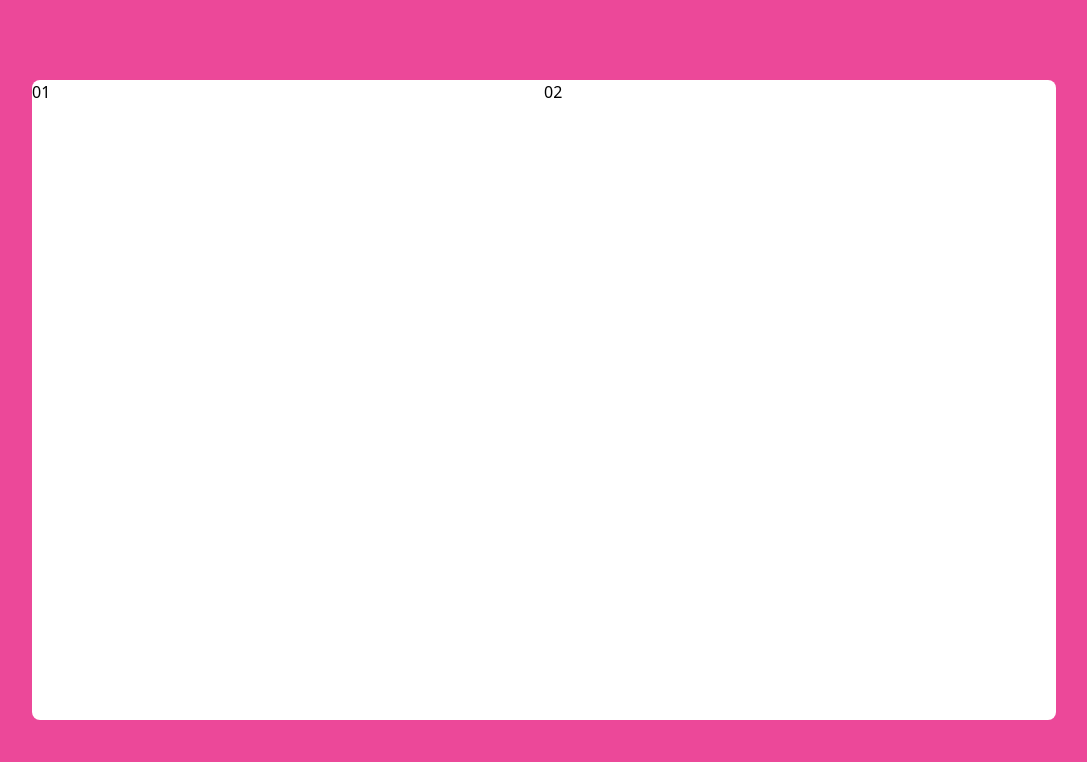
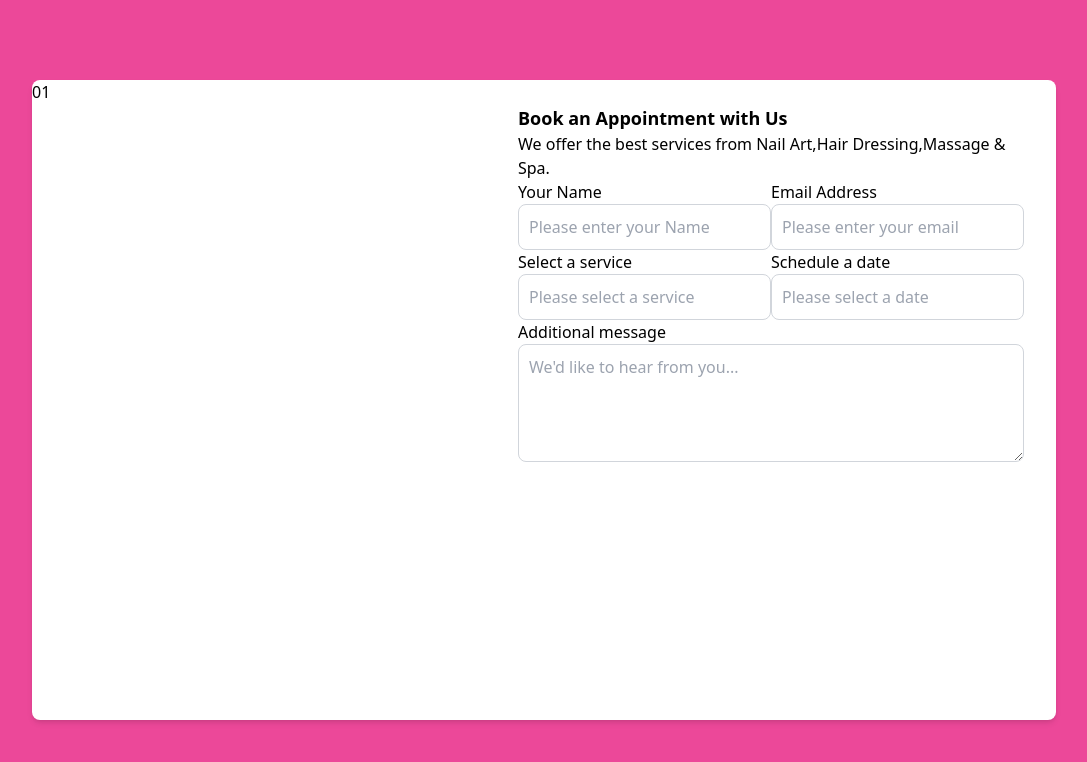
Before and after one commit to Carol254/glamHavenBooking, an Angular app: page / in a window 1280 px wide. Shown: the top 762 px of the page, without its empty margins (96-1183 px from the left). Built offline with nearby package versions, Linux system fonts and the light colour scheme.

Commit message:
changes made on form

```diff
--- a/src/app/home/home.component.html
+++ b/src/app/home/home.component.html
@@ -1,6 +1,45 @@
 <div class="bg-pink-500 flex justify-center items-center h-screen">
-    <div class="bg-white h-4/5 w-4/5 rounded-lg flex flex-row">
+    <div class="bg-white h-4/5 w-4/5 rounded-lg flex flex-row shadow-md">
         <div class="basis-1/2">01</div>
-        <div class="basis-1/2">02</div>
+        <div class="basis-1/2 px-8 pt-6 pb-8 mb-4">
+            <h6 class="text-lg font-bold ">Book an Appointment with Us</h6>
+            <p class="font-sm">We offer the best services from Nail Art,Hair Dressing,Massage & Spa.</p>
+
+            <div></div>
+            <form>
+                <div class="flex flex-row">
+                    <div>
+                        <label>Your Name</label>
+                        <input class="basis-1/2 rounded-lg p-2.5 border border-gray-300" name="firstName" type="text" placeholder="Please enter your Name">
+                    </div>
+                   <div>
+                        <label>Email Address</label>
+                        <input class="basis-1/2 rounded-lg p-2.5 border border-gray-300" name="emailAdd" type="email" placeholder="Please enter your email">
+                   </div>
+
+                </div>
+
+                <div class="flex flex-row">
+                    <div>
+                        <label>Select a service </label>
+                        <input class="basis-1/2 rounded-lg p-2.5  border border-gray-300" name="service" type="text" placeholder="Please select a service">
+                    </div>
+                    <div>
+                        <label>Schedule a date</label>
+                        <input class="basis-1/2 rounded-lg p-2.5 border border-gray-300" name="appointmentDate" type="text" placeholder="Please select a date">
+                    </div>
+                </div>
+                <div class="block">
+                    <label for="message" class="block">Additional message</label>
+                    <textarea id="message" placeholder="We'd like to hear from you..." rows="4" class="block p-2.5 w-full rounded-lg  border border-gray-300 focus:shadow-outline" ></textarea>
+                </div>
+
+
+
+
+
+            </form>
+
+        </div>
     </div>
 </div>
```
